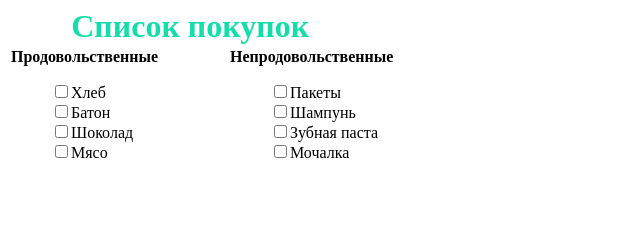
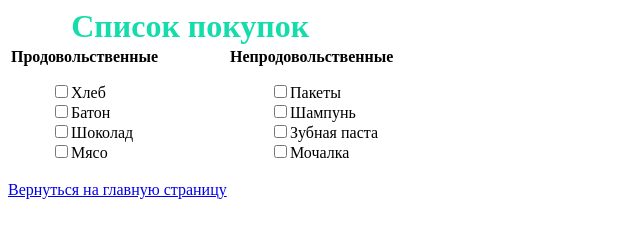
Before and after one commit to nastiachmel/homework2, a plain HTML site: page index.html in a window 1280 px wide. Shown: the whole page, without its empty margins (0-640 px from the left). Drawn offline with Linux system fonts and the light colour scheme.

Commit message:
add links

```diff
--- a/index.html
+++ b/index.html
@@ -43,5 +43,8 @@
     </table>
 
   </main>
+  <footer>
+    <a href="https://nastiachmel.github.io/new_summary/">Вернуться на главную страницу</a>
+  </footer>
 </body>
 </html>
```
Also changed, not shown: lesson2.html (+3 -0 lines), text.html (+1 -0 lines).
